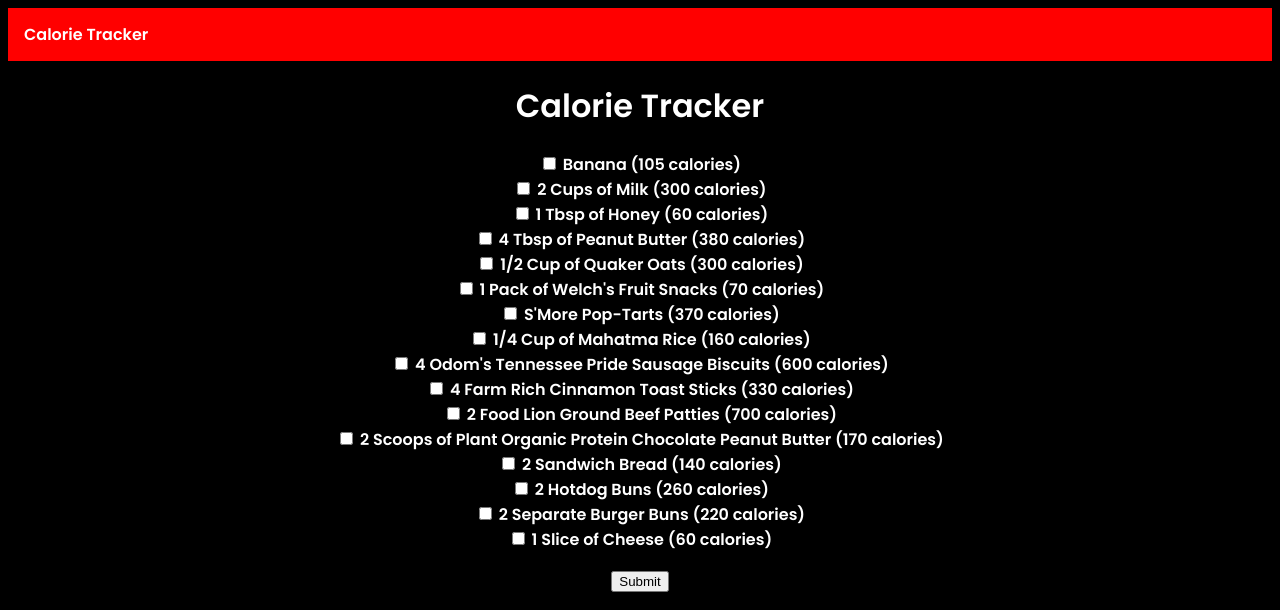
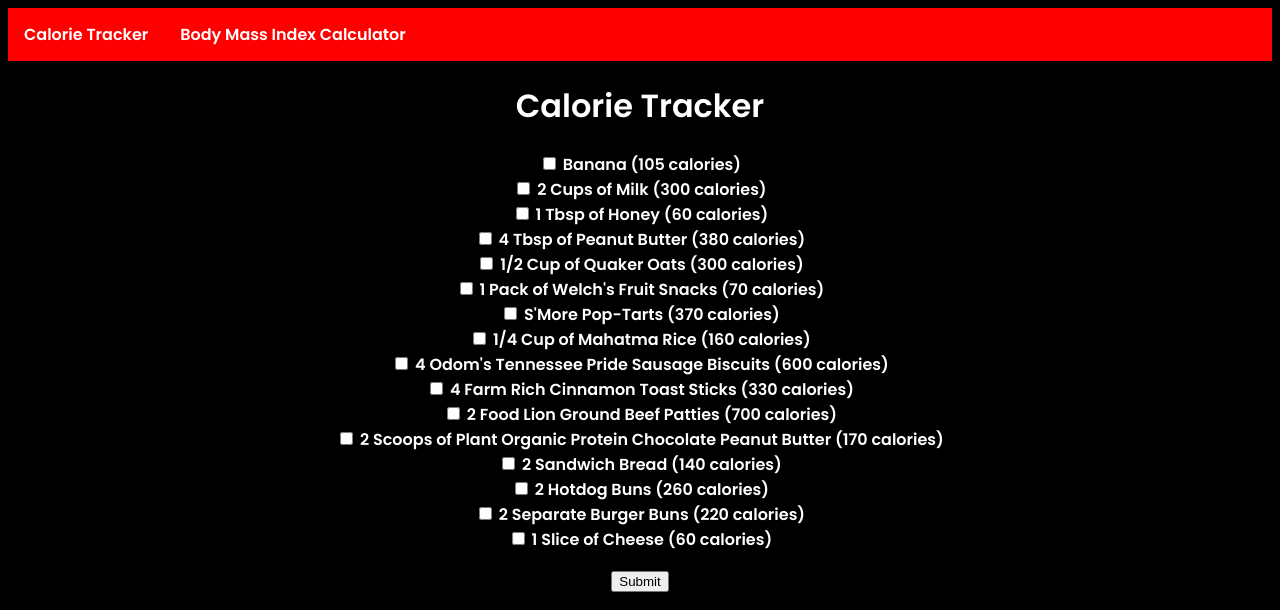
Before and after one commit to matt0219/Calorie-Tracker, a plain HTML site: page index.html in a window 1280 px wide. Shown: the top 610 px of the page. Drawn offline with Linux system fonts and the light colour scheme.

Commit message:
Added Body Mass Index Calculator to Navbar

```diff
--- a/index.html
+++ b/index.html
@@ -13,6 +13,7 @@
     <body>
         <ul class="navbar">
             <li><a href="#">Calorie Tracker</a></li>
+            <li><a href="https://matt0219.github.io/Body-Mass-Index-Calculator/" target="_blank">Body Mass Index Calculator</a></li>
         </ul>
 
         <h1>Calorie Tracker</h1>
```
